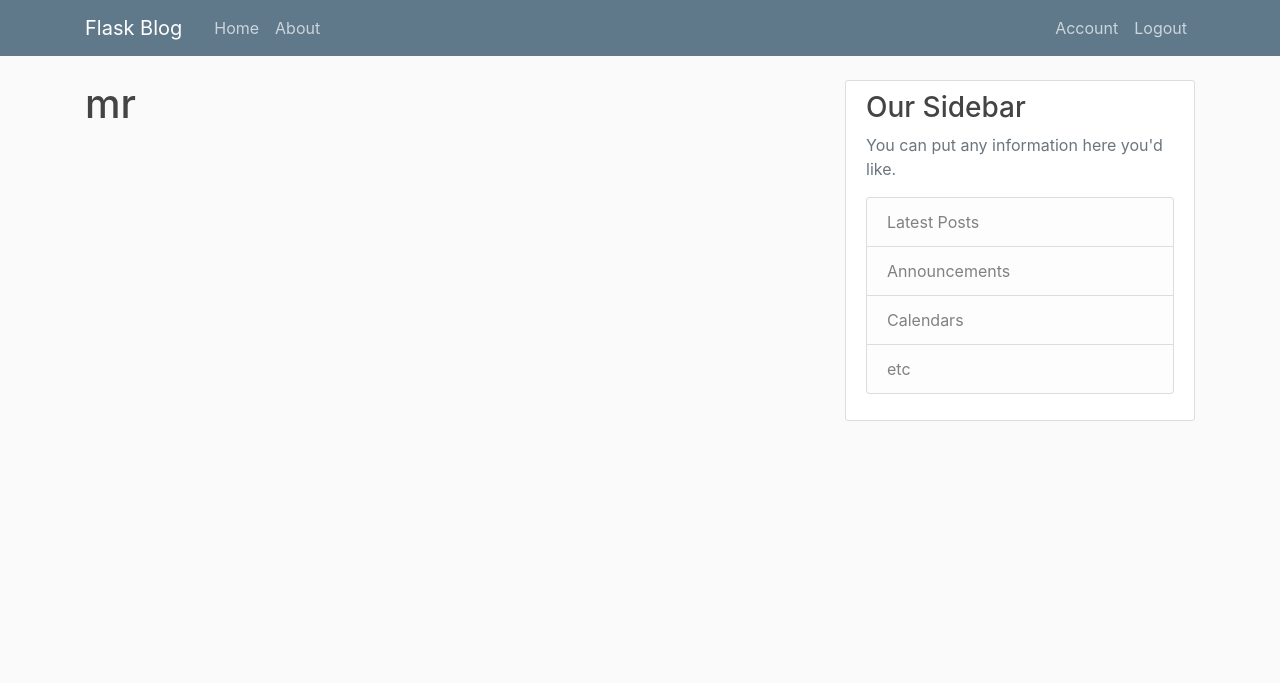
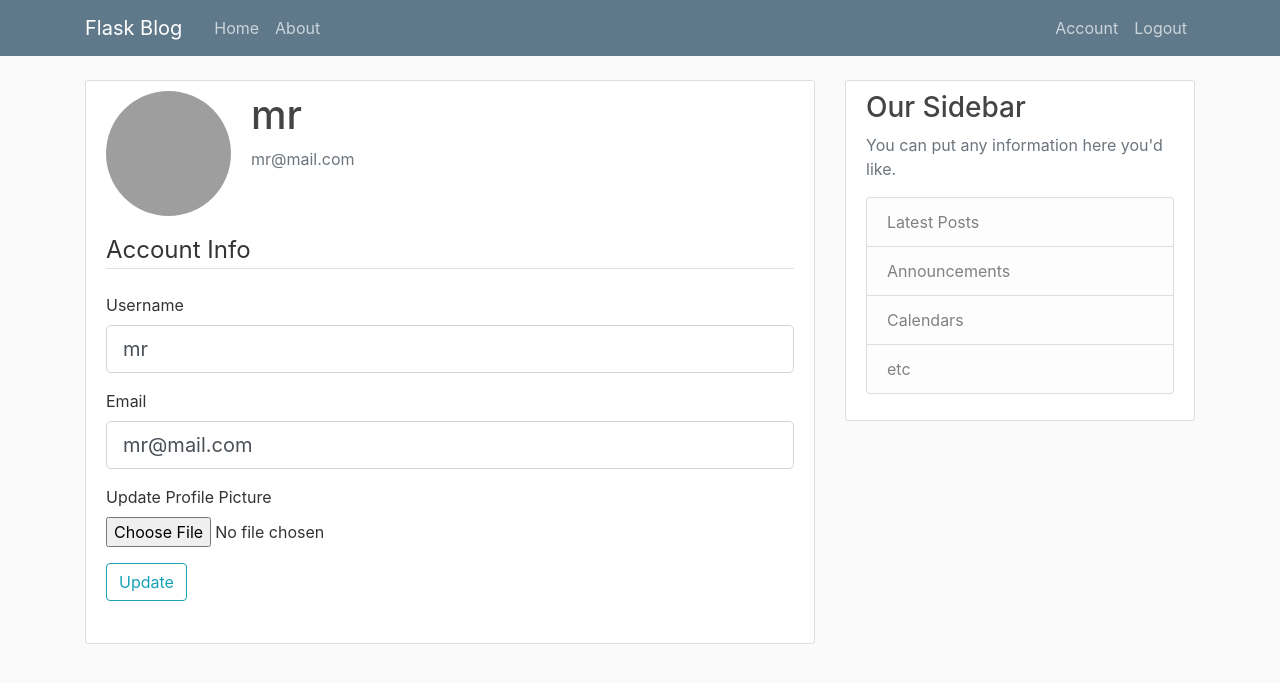
Before and after one commit to jmrcastillo/flask-blog, a Flask app: page /account in a window 1280 px wide. Shown: the top 683 px of the page. Run offline with Flask 2, Linux system fonts and the light colour scheme; a user stored in the database is signed in; some libraries are stand-ins or nearby versions; grey boxes are pictures that could not be loaded.

Commit message:
Account profile edit username, email, photo

```diff
--- a/blog/forms.py
+++ b/blog/forms.py
@@ -1,6 +1,9 @@
 
 
 from flask_wtf import FlaskForm
+from flask_wtf.file import FileField, FileAllowed
+# import login current user
+from flask_login import current_user
 from wtforms import StringField, PasswordField, SubmitField, BooleanField
 from wtforms.validators import DataRequired, Length, Email, EqualTo, ValidationError
 # import model User for validation check in register
@@ -39,3 +42,29 @@ class LoginForm(FlaskForm):
                              validators=[DataRequired()])
     remember = BooleanField('Remember Me')
     submit = SubmitField('Login')
+
+
+class UpdateAccountForm(FlaskForm):
+    username = StringField('Username',
+                           validators=[DataRequired(), Length(min=2, max=20)])
+    email = StringField('Email',
+                        validators=[DataRequired(), Email()])
+    picture = FileField('Update Profile Picture',
+                        validators=[FileAllowed(['jpg', 'png'])])
+    submit = SubmitField('Update')
+
+    def validate_username(self, username):
+        """Validate username if its the current username"""
+        if username.data != current_user.username:
+            user = User.query.filter_by(username=username.data).first()
+
+            if user:
+                raise ValidationError('That username already exist')
+
+    def validate_email(self, email):
+        """Validate email if its the current email"""
+        if email.data != current_user.email:
+            email = User.query.filter_by(email=email.data).first()
+
+            if email:
+                raise ValidationError('That email already exist')
--- a/blog/routes.py
+++ b/blog/routes.py
@@ -1,7 +1,12 @@
 
 
+import os
+import secrets
+from PIL import Image
 from flask import render_template, url_for, flash, redirect, request
-from blog.forms import RegistrationForm, LoginForm
+# from form module
+from blog.forms import RegistrationForm, LoginForm, UpdateAccountForm
+# from models module
 from blog.models import User, Post
 from blog import app, db, bcrypt
 from flask_login import login_user, current_user, logout_user, login_required
@@ -94,7 +99,41 @@ def logout():
     return redirect(url_for('home'))
 
 
-@app.route("/account")
+def save_picture(form_picture):
+    random_hex = secrets.token_hex(8)
+    _name, f_ext = os.path.splitext(form_picture.filename)
+    picture_fn = random_hex + f_ext
+    picture_path = os.path.join(app.root_path, 'static/photos', picture_fn)
+    # resize image using pillow
+    output_size = (125, 125)
+    i = Image.open((form_picture))
+    i.thumbnail(output_size)
+    # save picture
+    i.save(picture_path)
+    return picture_fn
+
+
+# method arguments to allow to get and post
+@app.route("/account", methods=['GET', 'POST'])
 @login_required
 def account():
-    return render_template('account.html', title='Account')
+    # form to update account
+    form = UpdateAccountForm()
+    # form to update photo
+    if form.validate_on_submit():
+        if form.picture.data:
+            picture_file = save_picture(form.picture.data)
+            current_user.image_file = picture_file
+        current_user.username = form.username.data
+        current_user.email = form.email.data
+        db.session.commit()
+        flash('Your account has been updated!', 'success')
+        return redirect(url_for('account'))
+    elif request.method == 'GET':
+        form.username.data = current_user.username
+        form.email.data = current_user.email
+    # image location in static folder
+    image_file = url_for('static', filename='photos/' + current_user.image_file)
+    # render to account.html template, variable form, image_file
+    return render_template('account.html', title='Account',
+                           image_file=image_file, form=form)
--- a/blog/templates/account.html
+++ b/blog/templates/account.html
@@ -1,5 +1,70 @@
 {% extends "layout.html" %}
 
     {% block content %}
-        <h1>{{ current_user.username }}</h1>
+        <div class="content-section">
+          <div class="media">
+              <img class="rounded-circle account-img" src="{{ image_file }}">
+            <div class="media-body">
+                <h2 class="account-heading">{{ current_user.username }}</h2>
+                <p class="text-secondary">{{ current_user.email }}</p>
+            </div>
+          </div>
+          <!-- FORM HERE -->
+
+            <form action="" method="POST" enctype="multipart/form-data">
+                {{ form.hidden_tag() }}
+                <fieldset class="form-group">
+                    <legend class="border-bottom mb-4"> Account Info </legend>
+                        <div class="form-group">
+                            {{ form.username.label(class="form-control-label") }}
+                            <!--validation error for username-->
+                            {% if form.username.errors %}
+                                {{ form.username(class="form-control form-control-lg is-invalid") }}
+                                <div class="invalid-feedback">
+                                    {% for error in form.username.errors %}
+                                        <span>{{ error }}</span>
+                                    {% endfor %}
+                                </div>
+                            {% else %}
+                                {{ form.username(class="form-control form-control-lg") }}
+                            {% endif %}
+                            <!--end validation error-->
+                        </div>
+                        <div class="form-group">
+                            {{ form.email.label(class="form-control-label") }}
+                            <!--validation error for email-->
+                            {% if form.email.errors %}
+                                {{ form.email(class="form-control form-control-lg is-invalid") }}
+                                <div class="invalid-feedback">
+                                    {% for error in form.email.errors %}
+                                        <span>{{ error }}</span>
+                                    {% endfor %}
+                                </div>
+                            {% else %}
+                                {{ form.email(class="form-control form-control-lg") }}
+                            {% endif %}
+                            <!--end validation error-->
+                        </div>
+
+                        <!--change picture-->
+                        <div class="form-group">
+                            {{ form.picture.label() }}
+                            {{ form.picture(class="form-control-file") }}
+                            {% if form.picture.errors %}
+                                {% for error in form.picture.errors %}
+                                    <span class="text-danger">{{ error }}</span></br>
+                                {% endfor %}
+                            {% endif %}
+                        </div>
+
+                        <!--Submit-->
+                        <div class="form-group">
+                            {{ form.submit(class="btn btn-outline-info") }}
+                        </div>
+
+                    </legend>
+                </fieldset>
+            </form>
+
+        </div>
     {% endblock content %}
```
Also changed, not shown: blog/site.db, 3 other files.
